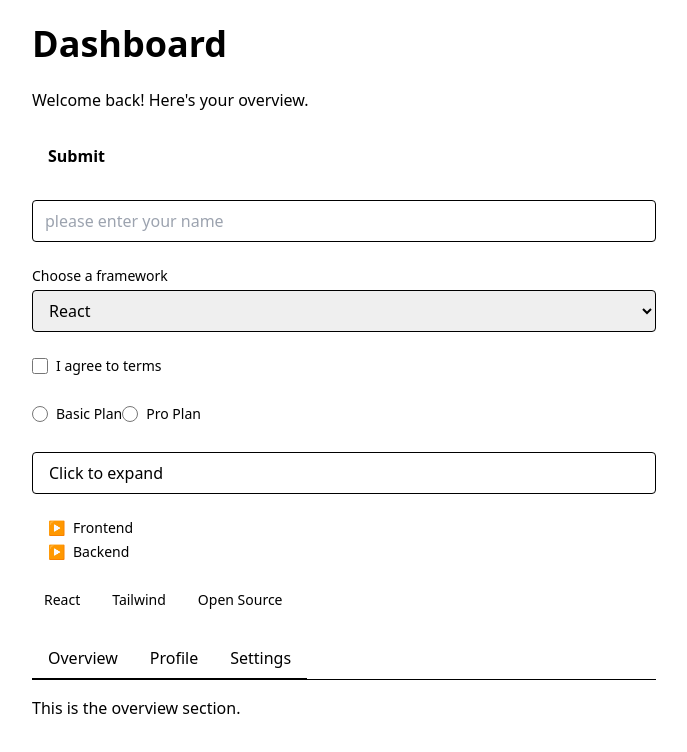
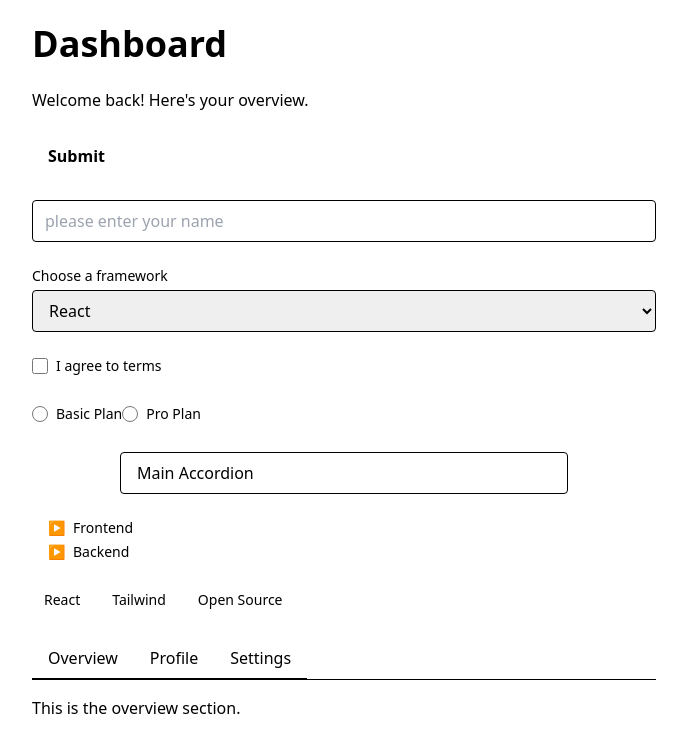
Before and after one commit to nevin03/Reusable-components, a React (Vite) app: page / in a window 1280 px wide. Shown: the top 752 px of the page, without its empty margins (296-983 px from the left). Built offline with nearby package versions, Linux system fonts and the light colour scheme.

Commit message:
added useEffect for token validation

```diff
--- a/src/App.jsx
+++ b/src/App.jsx
@@ -1,4 +1,4 @@
-import { useState } from "react";
+import { useEffect, useState } from "react";
 import Button from "@components/Button";
 import Typography from "@components/Typography";
 import Input from "@components/Input";
@@ -9,9 +9,26 @@ import Accordion from "@components/Accordion";
 import Tree from "@components/Tree";
 import Chip from "@components/Chip";
 import { Tabs } from "@components/Tabs";
+import { useAuth } from "hooks/useAuth";
 
 function App() {
   const [loading, setLoading] = useState(false);
+  const { login, logout } = useAuth();
+
+  useEffect(() => {
+    const token = localStorage.getItem("token");
+
+    if (token) {
+      login({
+        user: null,
+        token,
+      });
+      console.log("✅ Token found, user logged in");
+    } else {
+      logout();
+      console.log("❌ No token found, user logged out");
+    }
+  }, [login, logout]);
 
   const treeData = [
     {
@@ -87,10 +104,19 @@ function App() {
         <Radio name="plan" id="basic" value="basic" label="Basic Plan" />
         <Radio name="plan" id="pro" value="pro" label="Pro Plan" />
       </div>
+      <div className="max-w-md mx-auto mt-10">
+        <Accordion title="Main Accordion">
+          <p>This is the content of the main accordion.</p>
 
-      <Accordion title="Click to expand">
-        This is the hidden content inside the accordion.
-      </Accordion>
+          <Accordion title="Sub Accordion 1">
+            <p>This is inside Sub Accordion 1.</p>
+          </Accordion>
+
+          <Accordion title="Sub Accordion 2">
+            <p>This is inside Sub Accordion 2.</p>
+          </Accordion>
+        </Accordion>
+      </div>
 
       <Tree data={treeData} />
 
```
